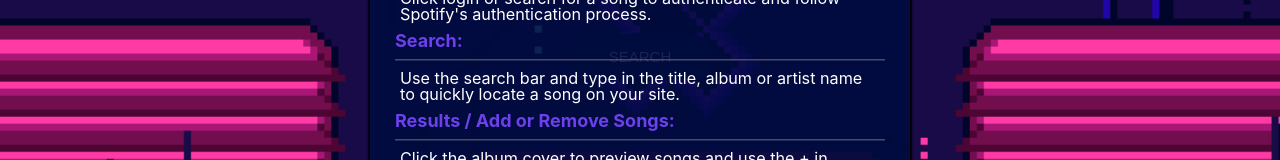
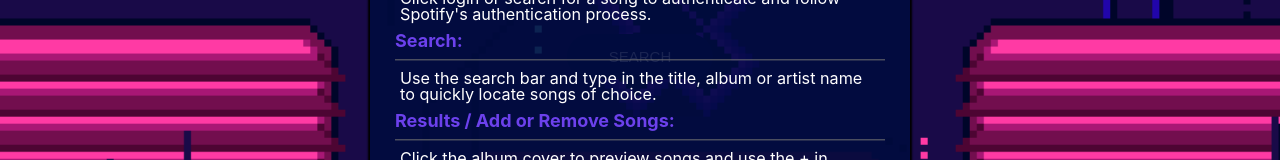
Before and after one commit to nadocodes/jammming-app, a React (Create React App) app: page / in a window 1280 px wide. Both pictures are taken after a click on the button "Tips". Shown: the part 247-407 px from the top of the page. Built offline with nearby package versions, Linux system fonts and the light colour scheme; no server answers.

Commit message:
Updated tips

```diff
--- a/src/Components/Tips/Tips.js
+++ b/src/Components/Tips/Tips.js
@@ -20,7 +20,7 @@ class Tips extends React.Component {
                             </li>
                             <li className="tip">
                                 <h3>Search:</h3>
-                                <p>Use the search bar and type in the title, album or artist name to quickly locate a song on your site.</p>
+                                <p>Use the search bar and type in the title, album or artist name to quickly locate songs of choice.</p>
                             </li>
                             <li className="tip">
                                 <h3>Results / Add or Remove Songs:</h3>
```
